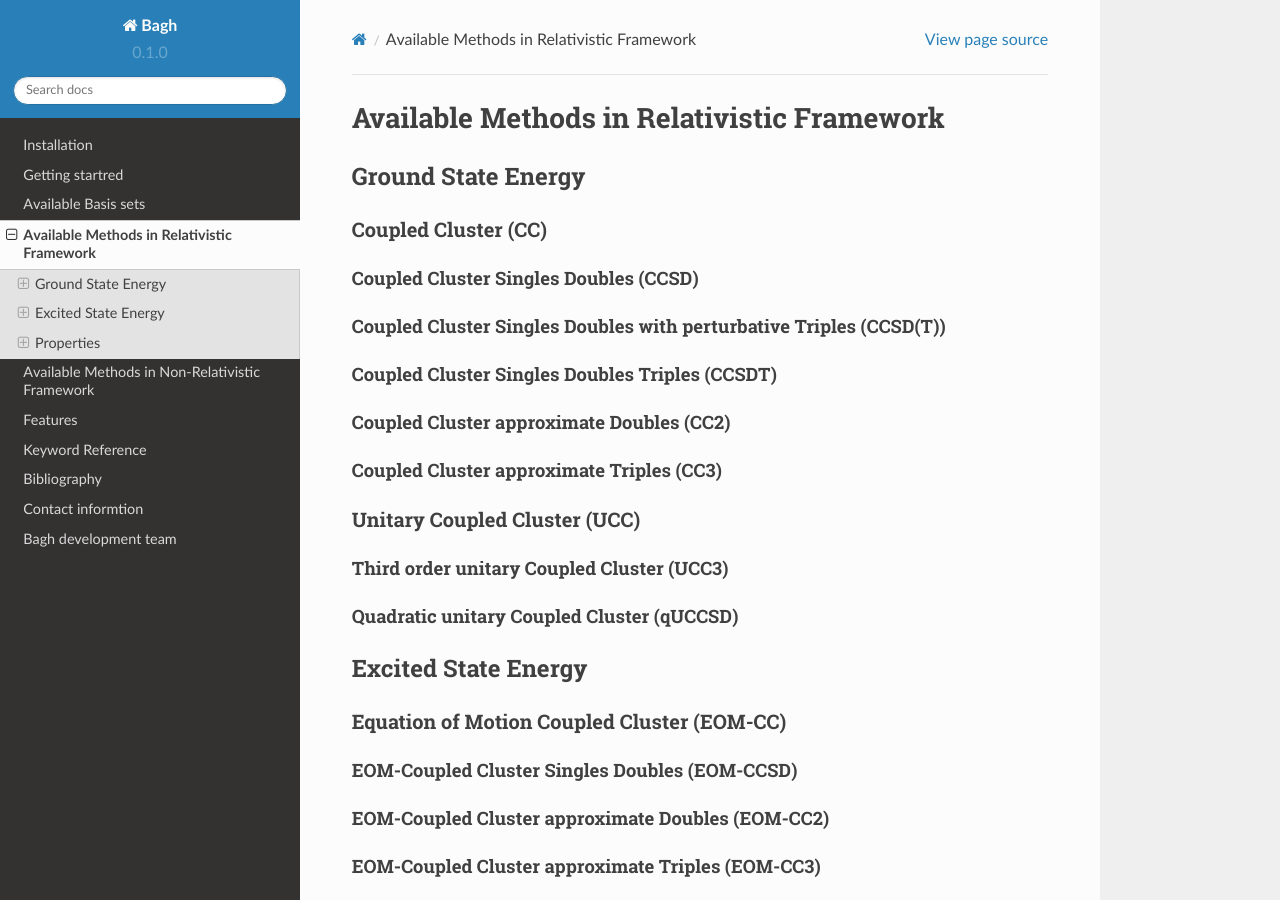
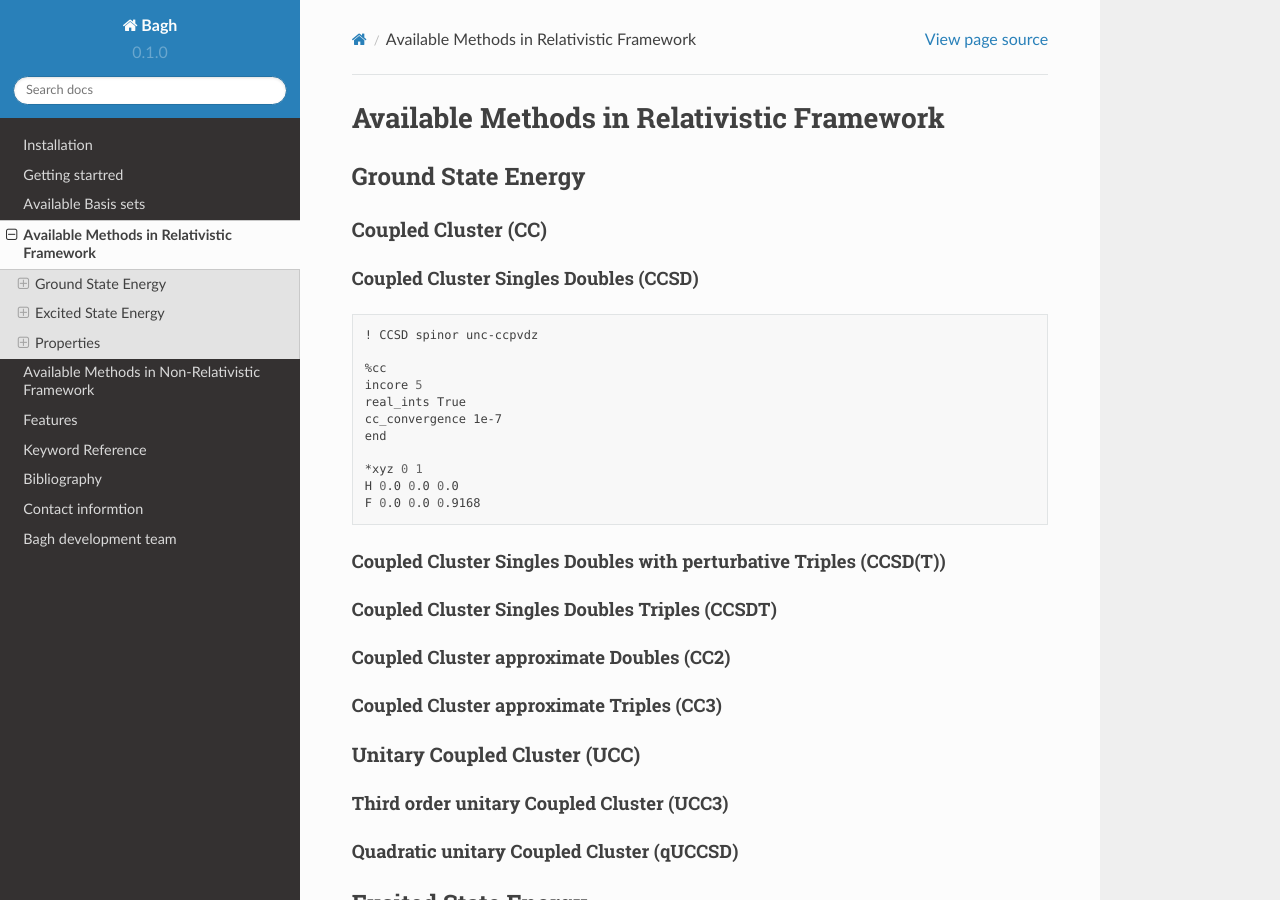
Before and after one commit to achintya007/bagh_doc, a Sphinx documentation site: the page built from docs/source/methods_relativistic.rst, in a window 1280 px wide and 900 px high. Built offline with Sphinx 7.4.7 and the Read the Docs theme 2.0.0, drawn with Linux system fonts in a browser that asks for light colours.

Commit message:
Update methods_relativistic.rst

```diff
--- a/docs/source/methods_relativistic.rst
+++ b/docs/source/methods_relativistic.rst
@@ -9,6 +9,21 @@
 ================================
 Coupled Cluster Singles Doubles (CCSD)
 --------------------------------------
+
+.. code-block:: shell
+
+   ! CCSD spinor unc-ccpvdz
+
+   %cc
+   incore 5
+   real_ints True
+   cc_convergence 1e-7
+   end
+
+   *xyz 0 1
+   H 0.0 0.0 0.0
+   F 0.0 0.0 0.9168
+
 Coupled Cluster Singles Doubles with perturbative Triples (CCSD(T))
 -------------------------------------------------------------------
 Coupled Cluster Singles Doubles Triples (CCSDT)
```
